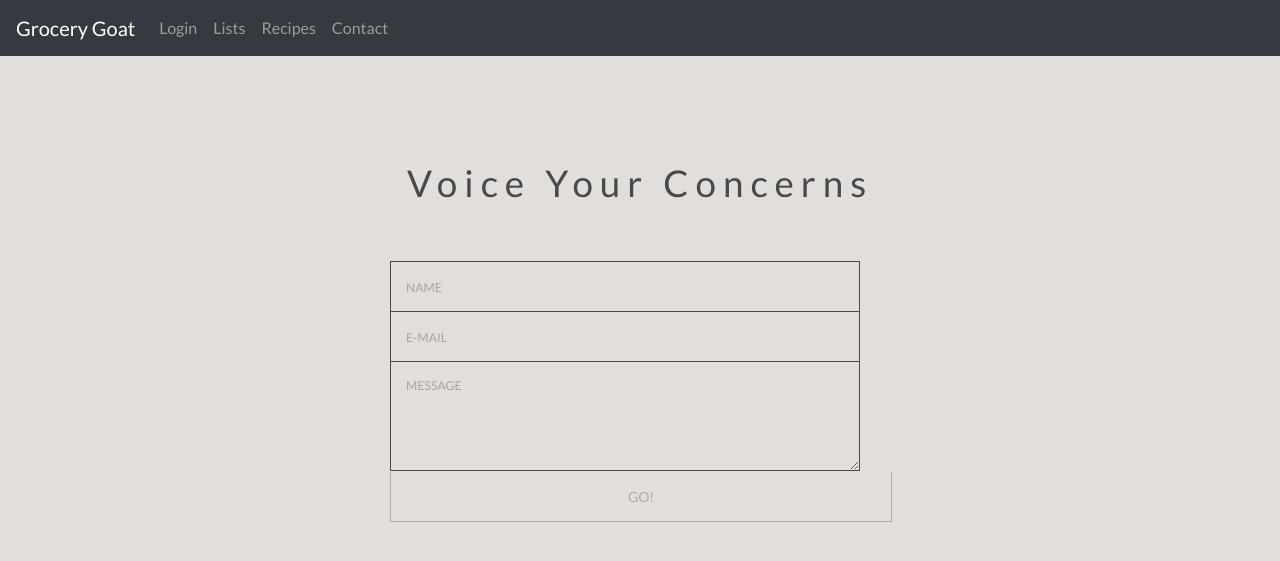
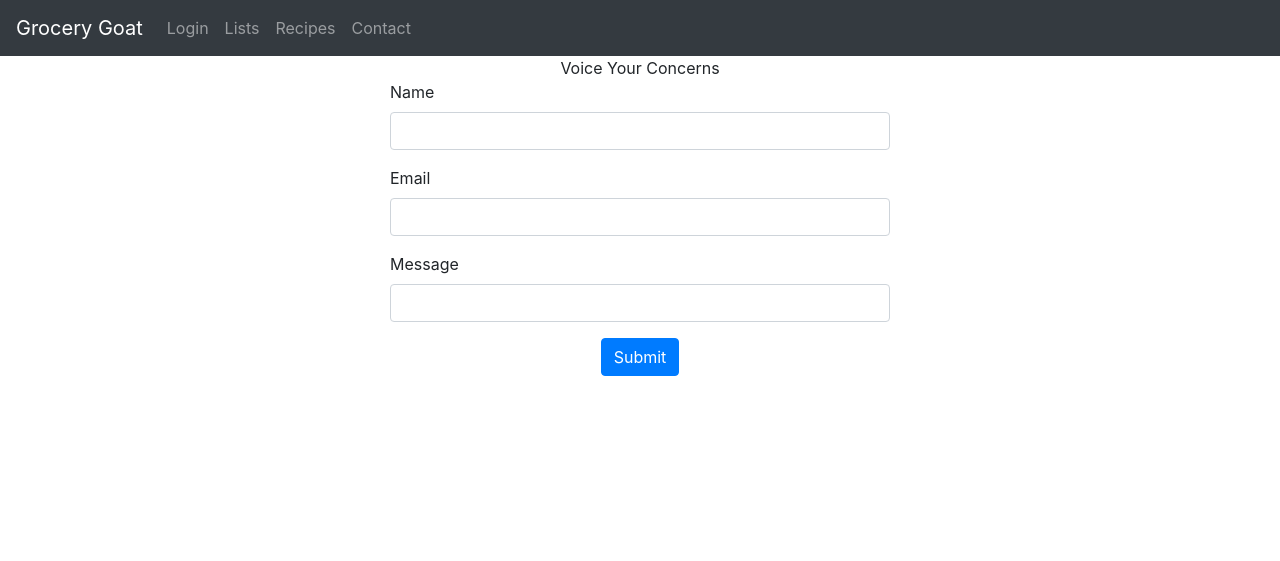
Before and after one commit to rmclean98/GroceryGoat, a Flask app: page /Contact in a window 1280 px wide. Shown: the top 561 px of the page. Run offline with Flask 2, Linux system fonts and the light colour scheme; some libraries are stand-ins or nearby versions.

Commit message:
made contact page match other page formatting

```diff
--- a/templates/contact.html
+++ b/templates/contact.html
@@ -1,186 +1,28 @@
 {% extends "template.html" %}
-<head>
-	{% block head %}
-    <link rel="stylesheet" href="https://maxcdn.bootstrapcdn.com/bootstrap/4.0.0/css/bootstrap.min.css" integrity="sha384-Gn5384xqQ1aoWXA+058RXPxPg6fy4IWvTNh0E263XmFcJlSAwiGgFAW/dAiS6JXm" crossorigin="anonymous">
-    <meta name="viewport" content="width=device-width, initial-scale=1">
-    <link rel="stylesheet" href="style.css" />
 
-    <style>
-        @import url(https://fonts.googleapis.com/css?family=Lato:100,300,400);
-
-        input::-webkit-input-placeholder, textarea::-webkit-input-placeholder {
-            color: #aca49c;
-            font-size: 0.875em;
-        }
-
-        input:focus::-webkit-input-placeholder, textarea:focus::-webkit-input-placeholder {
-            color: #bbb5af;
-        }
-
-        input::-moz-placeholder, textarea::-moz-placeholder {
-            color: #aca49c;
-            font-size: 0.875em;
-        }
-
-        input:focus::-moz-placeholder, textarea:focus::-moz-placeholder {
-            color: #bbb5af;
-        }
-
-        input::placeholder, textarea::placeholder {
-            color: #aca49c;
-            font-size: 0.875em;
-        }
-
-        input:focus::placeholder, textarea::focus:placeholder {
-            color: #bbb5af;
-        }
-
-        input::-ms-placeholder, textarea::-ms-placeholder {
-            color: #aca49c;
-            font-size: 0.875em;
-        }
-
-        input:focus::-ms-placeholder, textarea:focus::-ms-placeholder {
-            color: #bbb5af;
-        }
-
-        /* on hover placeholder */
-
-        input:hover::-webkit-input-placeholder, textarea:hover::-webkit-input-placeholder {
-            color: #e2dedb;
-            font-size: 0.875em;
-        }
-
-        input:hover:focus::-webkit-input-placeholder, textarea:hover:focus::-webkit-input-placeholder {
-            color: #cbc6c1;
-        }
-
-        input:hover::-moz-placeholder, textarea:hover::-moz-placeholder {
-            color: #e2dedb;
-            font-size: 0.875em;
-        }
-
-        input:hover:focus::-moz-placeholder, textarea:hover:focus::-moz-placeholder {
-            color: #cbc6c1;
-        }
-
-        input:hover::placeholder, textarea:hover::placeholder {
-            color: #e2dedb;
-            font-size: 0.875em;
-        }
-
-        input:hover:focus::placeholder, textarea:hover:focus::placeholder {
-            color: #cbc6c1;
-        }
-
-        input:hover::placeholder, textarea:hover::placeholder {
-            color: #e2dedb;
-            font-size: 0.875em;
-        }
-
-        input:hover:focus::-ms-placeholder, textarea:hover::focus:-ms-placeholder {
-            color: #cbc6c1;
-        }
-
-        body {
-            font-family: 'Lato', sans-serif;
-            background: #e2dedb;
-            color: #494949;
-        }
-
-        header {
-            position: relative;
-            margin: 100px 0 25px 0;
-            font-size: 2.3em;
-            text-align: center;
-            letter-spacing: 7px;
-        }
-
-        #form {
-            position: relative;
-            width: 500px;
-            margin: 50px auto 100px auto;
-        }
-
-        input {
-            font-family: 'Lato', sans-serif;
-            font-size: 0.875em;
-            width: 470px;
-            height: 50px;
-            padding: 0px 15px 0px 15px;
-            background: transparent;
-            outline: none;
-            color: #726659;
-            border: solid 1px #494949;
-            border-bottom: none;
-            transition: all 0.3s ease-in-out;
-            -webkit-transition: all 0.3s ease-in-out;
-            -moz-transition: all 0.3s ease-in-out;
-            -ms-transition: all 0.3s ease-in-out;
-        }
-
-            input:hover {
-                background: #494949;
-                color: #e2dedb;
-            }
-
-        textarea {
-            width: 470px;
-            max-width: 470px;
-            height: 110px;
-            max-height: 110px;
-            padding: 15px;
-            background: transparent;
-            outline: none;
-            color: #726659;
-            font-family: 'Lato', sans-serif;
-            font-size: 0.875em;
-            border: solid 1px #494949;
-            transition: all 0.3s ease-in-out;
-            -webkit-transition: all 0.3s ease-in-out;
-            -moz-transition: all 0.3s ease-in-out;
-            -ms-transition: all 0.3s ease-in-out;
-        }
-
-            textarea:hover {
-                background: #494949;
-                color: #e2dedb;
-            }
-
-        #submit {
-            width: 502px;
-            padding: 0;
-            margin: -5px 0px 0px 0px;
-            font-family: 'Lato', sans-serif;
-            font-size: 0.875em;
-            color: #b3aca7;
-            outline: none;
-            cursor: pointer;
-            border: solid 1px #b3aca7;
-            border-top: none;
-        }
-
-            #submit:hover {
-                color: #e2dedb;
-            }
-    </style>
-	{% endblock %}
-</head>
     <body>
 	{% block body %}
 
-        <header> Voice Your Concerns </header>
+        <header style="text-align:center"> Voice Your Concerns </header>
 
-        <form id="form" class="topBefore" action="mailto:hassanh18@students.ecu.edu" method="post" class="contact100-form validate-form">
+        <form method="POST" action="mailto:hassanh18@students.ecu.edu" style="width: 500px; margin:auto">
 
+        <div class="form-group">
+            <label for="Name">Name</label>
+            <input type="text" name="name" id="name" class="form-control" />
+        </div>
 
-            <input id="name" type="text" placeholder="NAME">
-            <input id="email" type="text" placeholder="E-MAIL">
-            <textarea id="message" type="text" placeholder="MESSAGE"></textarea>
-            <input id="submit" type="submit" value="GO!">
-
-        </form>
+        <div class="form-group">
+            <label for="Email">Email</label>
+            <input type="email" name="email" id="email" class="form-control" />
+        </div>
+        <div class="form-group">
+            <label for="Message">Message</label>
+            <input type="text" name="message" id="message" class="form-control" />
+        </div>
+        <div class="col-md-12 text-center">
+            <button class="btn btn-primary" type="submit">Submit</button>
+        </div>
+    </form>
     	{% endblock %}
-	</body>
-
-</html>
+    </body>
```
